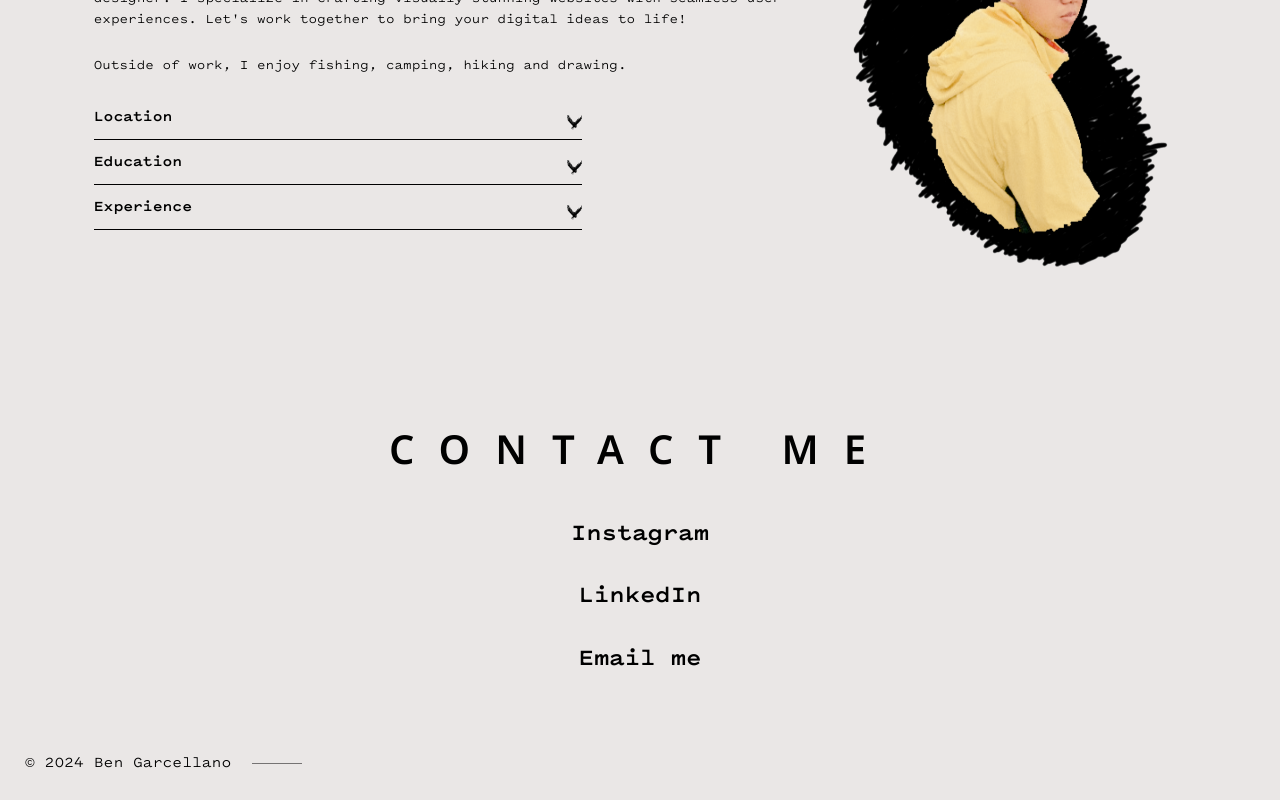
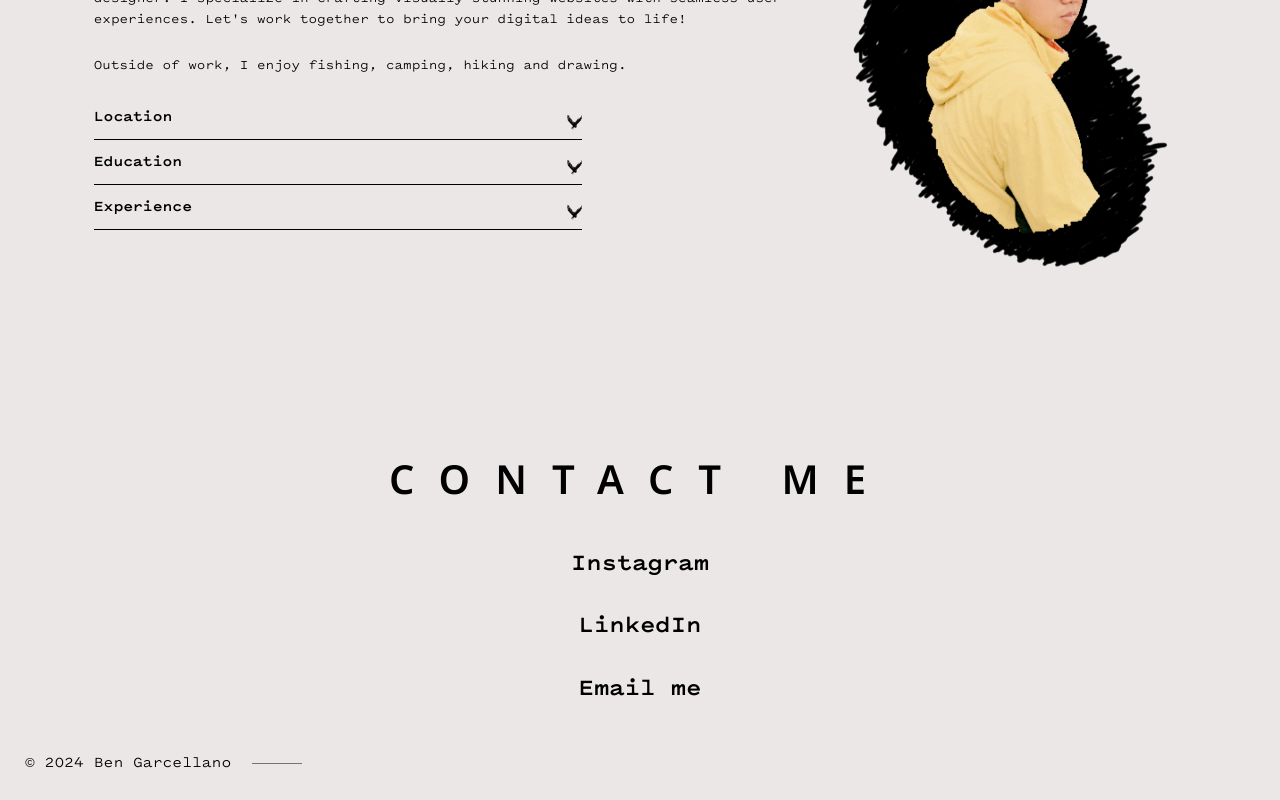
Before and after one commit to ArvinDev02/ben-portfolio, a Next.js app: page / in a window 1280 px wide. Shown: the part 3228-4028 px from the top of the page. Built offline with nearby package versions, Linux system fonts and the light colour scheme.

Commit message:
added contact motion framer

```diff
--- a/app/components/Contact.tsx
+++ b/app/components/Contact.tsx
@@ -1,9 +1,20 @@
 import React from 'react'
 import Link from 'next/link'
+import { motion } from "framer-motion";
 
 export const Contact = () => {
   return (
     <section id="contact" className='contact-section'>
+        <motion.div
+             initial={{ opacity: 0, y: 30 }}
+             whileInView={{ opacity: 1, x: 0 }}
+             transition={{
+                 delay: 1,
+                 duration: 1.1,
+                 ease: [0.19, 1, 0.22, 1],
+             }}
+             viewport={{ once: true }}
+        >
             <h1>Contact Me</h1>
             <ul>
                 <li>
@@ -22,6 +33,7 @@ export const Contact = () => {
                     </Link>
                 </li>
             </ul>
+        </motion.div>
     </section>
   )
 }
```
Lines whose indentation alone changed are shown as unchanged.
